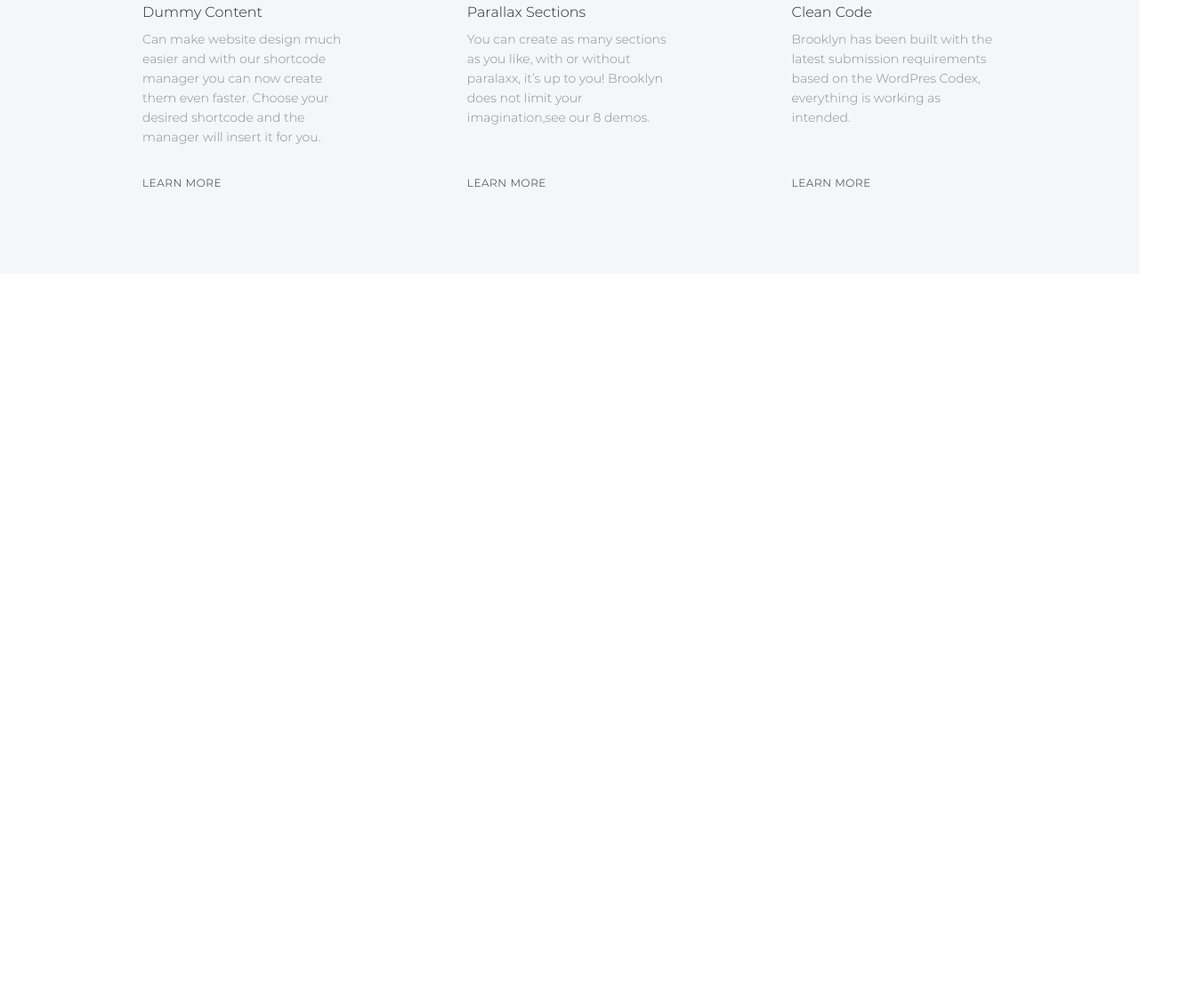
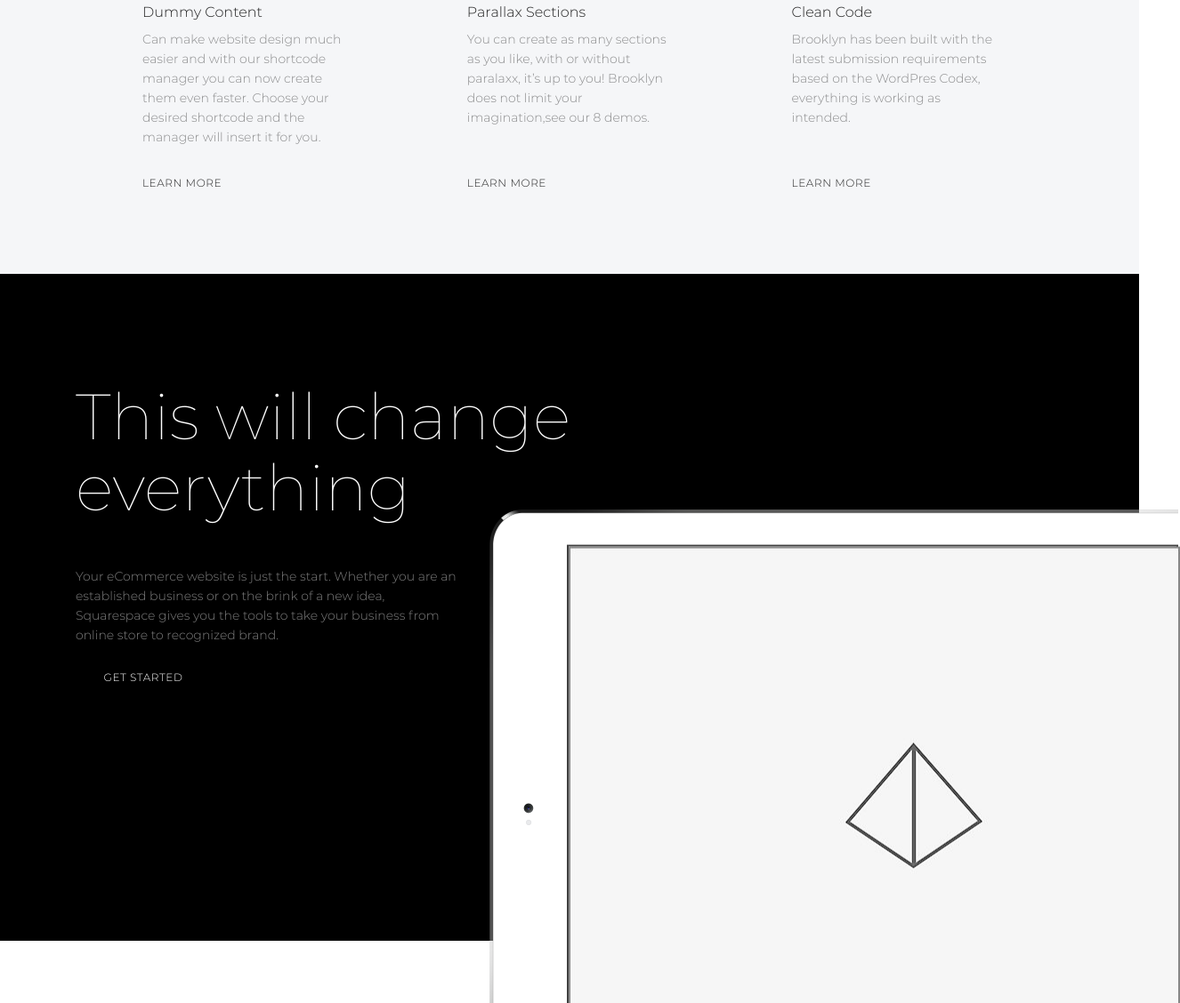
Before and after one commit to BudnikOleksii/Fjord, a website: page src/index.html in a window 1280 px wide. Shown: the part 2713-3841 px from the top of the page at 89% size, 1326 px wide, since content can reach past the window. Before the commit the page ends 3021 px from the top, so only its background shows below. Drawn offline with Linux system fonts and the light colour scheme.

Commit message:
tests with ipad section

```diff
--- a/src/index.html
+++ b/src/index.html
@@ -52,7 +52,9 @@
                            </svg>
                         </div>
                         <h3 class="features-first__heading">GET A CUSTOMIZED EMAIL ADDRESS AND MORE</h3>
-                        <p class="features-first__text">Looking cautiously round, to ascertain that they were not overheard, the two hags cowered nearer to the fire, and chuckled heartily.</p>
+                        <p class="features-first__text">
+                            Looking cautiously round, to ascertain that they were not overheard, the two hags cowered nearer to the fire, and chuckled heartily.
+                        </p>
                         <a href="#" class="link">Learn More</a>
                     </div>
                     <div class="features-first__item">
@@ -67,7 +69,9 @@
                             </svg>
                         </div>
                         <h3 class="features-first__heading">40 MILLION HIGH <br> QUALITY IMAGES</h3>
-                        <p class="features-first__text">At first, for some time, I was not able to answer him one word; but as he had taken me in his arms I held fast by him, or I should have fallen to the ground.</p>
+                        <p class="features-first__text">
+                            At first, for some time, I was not able to answer him one word; but as he had taken me in his arms I held fast by him, or I should have fallen to the ground.
+                        </p>
                         <a href="#" class="link">Learn More</a>
                     </div>
                     <div class="features-first__item">
@@ -85,7 +89,9 @@
                             CREATE A SIMPLE LOGO
                             <span>new</span>
                         </h3>
-                        <p class="features-first__text">She gave my mother such a turn, that I have always been convinced I am indebted to Miss Betsey for having been born on a Friday.</p>
+                        <p class="features-first__text">
+                            She gave my mother such a turn, that I have always been convinced I am indebted to Miss Betsey for having been born on a Friday.
+                        </p>
                         <a href="#" class="link">get started</a>
                     </div>
                 </div>
@@ -100,13 +106,13 @@
                         <div class="carousel__wrapper">
                             <div class="carousel__inner">
                                 <div class="carousel__slide">
-                                    <img src="img/slides_test.png" alt="test" class="carousel__slide">
+                                    <img src="img/slides_test.png" alt="test">
                                 </div>
                                 <!-- <div class="carousel__slide">
-                                    <img src="img/slides_test.png" alt="test" class="carousel__slide">
+                                    <img src="img/slides_test.png" alt="test">
                                 </div>
                                 <div class="carousel__slide">
-                                    <img src="img/slides_test.png" alt="test" class="carousel__slide">
+                                    <img src="img/slides_test.png" alt="test">
                                 </div>     -->
                             </div>
                         </div>
@@ -131,7 +137,9 @@
                             </div>
                             <div class="iphone__text">
                                 <h3 class="iphone__header">Create a beautiful website.</h3>
-                                <p>Whether you want to create a blog, eCommerce store, portfolio, or all of the above, you can express your idea with a website powered by our elegant yet intuitive platform.</p>
+                                <p>
+                                    Whether you want to create a blog, eCommerce store, portfolio, or all of the above, you can express your idea with a website powered by our elegant yet intuitive platform.
+                                </p>
                             </div>
                         </div>
                         <div class="iphone__descr-item">
@@ -147,7 +155,9 @@
                             </div>
                             <div class="iphone__text">
                                 <h3 class="iphone__header">Make your our business.</h3>
-                                <p>From goods to services, every business needs a space online to bring in customers.</p>
+                                <p>
+                                    From goods to services, every business needs a space online to bring in customers.
+                                </p>
                             </div>
                         </div>
                         <div class="iphone__descr-item">
@@ -163,7 +173,9 @@
                             </div>
                             <div class="iphone__text">
                                 <h3 class="iphone__header">Be artist</h3>
-                                <p>An artist should always have control over their creative process.</p>
+                                <p>
+                                    An artist should always have control over their creative process.
+                                </p>
                             </div>
                         </div>
                         <button class="btn btn-iphone">get started</button>
@@ -182,7 +194,8 @@
                         <br>
                         That's why Cover Pages can be used to convey a
                         <br>
-                        single idea in a beautiful way.</h3>
+                        single idea in a beautiful way.
+                    </h3>
                 </div>
             </div>
             <div class="beautiful__descr-block">
@@ -190,17 +203,23 @@
                     <div class="beautiful__wrapper">
                         <div class="beautiful__item">
                             <h3 class="beautiful__title">Dummy Content</h3>
-                            <p class="beautiful__text">Can make website design much easier and with our shortcode manager you can now create them even faster. Choose your desired shortcode and the manager will insert it for you.</p>
+                            <p class="beautiful__text">
+                                Can make website design much easier and with our shortcode manager you can now create them even faster. Choose your desired shortcode and the manager will insert it for you.
+                            </p>
                             <a href="#" class="link">Learn More</a>
                         </div>
                         <div class="beautiful__item">
                             <h3 class="beautiful__title">Parallax Sections</h3>
-                            <p class="beautiful__text mb-50">You can create as many sections as you like, with or without paralaxx, it’s up to you! Brooklyn does not limit your imagination,see our 8 demos.</p>
+                            <p class="beautiful__text mb-50">
+                                You can create as many sections as you like, with or without paralaxx, it’s up to you! Brooklyn does not limit your imagination,see our 8 demos.
+                            </p>
                             <a href="#" class="link">Learn More</a>
                         </div>
                         <div class="beautiful__item">
                             <h3 class="beautiful__title">Clean Code</h3>
-                            <p class="beautiful__text mb-50">Brooklyn has been built with the latest submission requirements based on the WordPres Codex, everything is working as intended.</p>
+                            <p class="beautiful__text mb-50">
+                                Brooklyn has been built with the latest submission requirements based on the WordPres Codex, everything is working as intended.
+                            </p>
                             <a href="#" class="link">Learn More</a>
                         </div>
                     </div>
@@ -208,6 +227,35 @@
             </div>
         </section>
 
+        <!-- Ipad section -->
+        <section class="ipad">
+            <div class="container">
+                <h2 class="ipad__header">This will change everything</h2>
+                <p class="ipad__descr">
+                    Your eCommerce website is just the start. Whether you are an established business or on the brink of a new idea, Squarespace gives you the tools to take your business from online store to recognized brand.
+                </p>
+                <button class="btn btn-blue">get started</button>
+
+                <div class="slider">
+                    <div class="slider__wrapper">
+                        <div class="slider_bg"><img src="img/ipad_1.png" alt="ipad slider"></div>
+                        <div class="slider__inner">
+                            <div class="slider__slide">
+                                <img src="img/slide_test1.jpg" alt="test">
+                            </div>
+                            <!-- <div class="slider__slide">
+                                <img src="img/slides_test.png" alt="test">
+                            </div>
+                            <div class="slider__slide">
+                                <img src="img/slides_test.png" alt="test">
+                            </div>     -->
+                        </div>
+                    </div>
+                    <div class="slider__prev">&lt;</div>
+                </div>
+            </div>
+        </section>
+
         <!-- <script src="js/script.js"></script> -->
     </body>
 </html>
--- a/src/sass/base/_base.scss
+++ b/src/sass/base/_base.scss
@@ -17,4 +17,5 @@
     padding-left: 15px;
     margin-right: auto;
     margin-left: auto;
+    position: relative;
 }
--- a/src/sass/base/_mixins.scss
+++ b/src/sass/base/_mixins.scss
@@ -18,3 +18,10 @@
     font-weight: 300;
     color: $color-text;
 }
+
+@mixin header($color) {
+    font-size: 72px;
+    line-height: 80px;
+    font-weight: 100;
+    color: $color;
+}
--- a/src/sass/blocks/_beautiful.scss
+++ b/src/sass/blocks/_beautiful.scss
@@ -7,11 +7,8 @@
     }
 
     &__header {
+        @include header($color-text);
         margin-bottom: 45px;
-        font-size: 72px;
-        line-height: 1.2;
-        font-weight: 100;
-        color: $color-text;
     }
 
     &__subheader {
--- /dev/null
+++ b/src/sass/blocks/_ipad-section.scss
@@ -0,0 +1,33 @@
+.ipad {
+    height: 750px;
+    padding-top: 120px;
+    background-color: $color-black;
+
+    &__header {
+        @include header($color-white);
+        max-width: 60%;
+        margin-bottom: 49px;
+    }
+
+    &__descr {
+        @include text-default;
+        max-width: 39%;
+        color: $color-white;
+        opacity: 0.5;
+    }
+}
+
+.slider {
+    position: absolute;
+    top: 145px;
+    right: -10%;
+    &__inner {
+        position: absolute;
+        top: 50%;
+        right: 0;
+        transform: translateY(-59%);
+        max-width: 687px;
+        max-height: 582px;
+        border: 2.0px solid $color-grey-dark-3;
+    }
+}
--- a/src/sass/blocks/_promo.scss
+++ b/src/sass/blocks/_promo.scss
@@ -3,19 +3,16 @@
     background: url(../img/bg_1.jpg) center center/cover no-repeat;
     padding: 47px 0 0 0;
     &__title {
+        @include header($color-black);
         margin-top: 208px;
         margin-left: -8px;
-        font-size: 72px;
-        line-height: 80px;
-        font-weight: 100;
+        max-width: 60%;
         text-transform: uppercase;
         letter-spacing: 0.05em;
-        color: $color-black;
-        max-width: 60%;
     }
     &__label {
+        @include small-text;
         margin-top: 15px;
-        @include small-text;
         color: $color-text;
     }
 }
--- a/src/sass/style.scss
+++ b/src/sass/style.scss
@@ -12,3 +12,4 @@
 @import './blocks/features-first';
 @import './blocks/iphone-section';
 @import './blocks/beautiful';
+@import './blocks/ipad-section';
```
Also changed, not shown: src/css/style.min.css, src/img/ipad.png (deleted), src/img/ipad_1.png (added), src/img/slide_test1.jpg (added).
